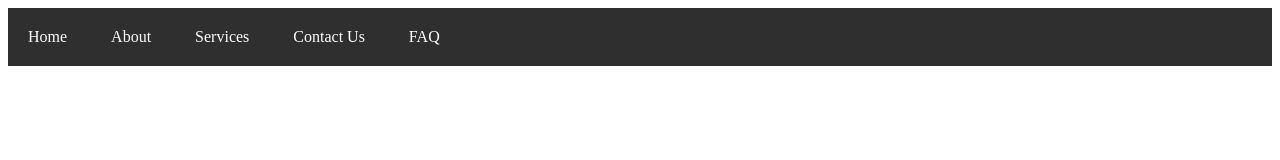
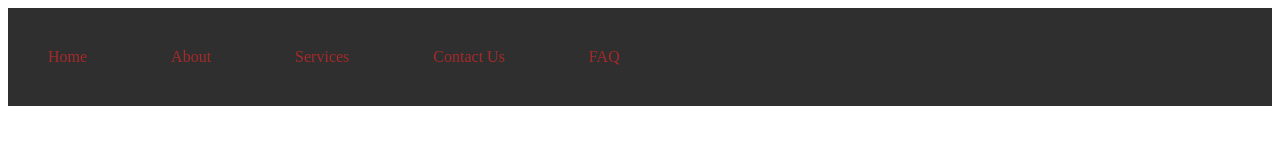
Before and after one commit to rameshpaudel/css-html-begin, a plain HTML site: page index.html in a window 1280 px wide. Drawn offline with Linux system fonts and the light colour scheme.

Commit message:
Padding and color of heading

```diff
--- a/index.html
+++ b/index.html
@@ -26,8 +26,8 @@
        /* Adding padding to the anchor tag
        And removing the default underline stylesheet */
        header ul li a{
-           padding: 20px;
-           color: white;
+           padding: 40px;
+           color: brown;
            text-decoration: none;
            display: block;
            transition: all 0.4s linear;
```
